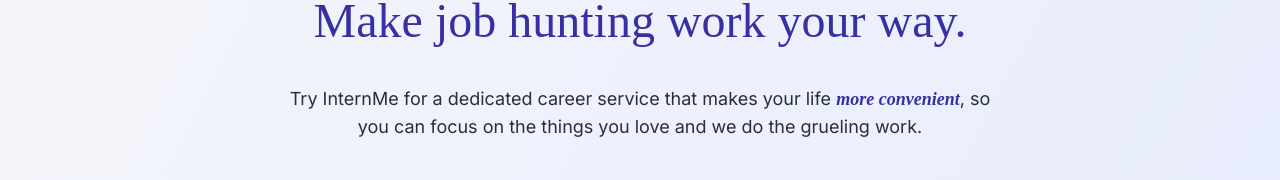
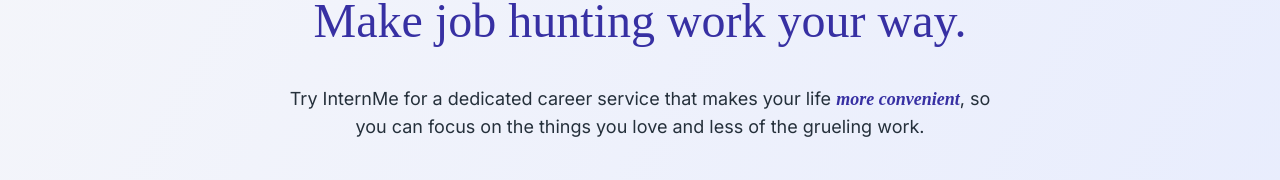
Before and after one commit to decypted/itme4, a Next.js app: page / in a window 1280 px wide. Shown: the part 286-466 px from the top of the page. Built offline with nearby package versions, Linux system fonts and the light colour scheme; a web font is replaced by a local one.

Commit message:
Eslint error

```diff
--- a/app/components/HeroSection/HeroSection.tsx
+++ b/app/components/HeroSection/HeroSection.tsx
@@ -69,7 +69,7 @@
                 Try InternMe for a dedicated career service that makes your life{' '}
                 <span className='volkhov font-semibold italic text-indigo-800'>
                   more convenient
-                </span>, so you can focus on the things you love and we do the grueling work.
+                </span>, so you can focus on the things you love and less of the grueling work.
               </motion.p>
 
               <motion.div
--- a/app/data/pricing.tsx
+++ b/app/data/pricing.tsx
@@ -1,7 +1,7 @@
 const Pricing = {
-    subscriptionTitle: ["Kynite", "Kynite", "Family"],
+    subscriptionTitle: ["Essential", "Professional", "Enterprise"],
     subscriptionPrice: {
-        monthly: ["$0/mo", "$8.99/mo", "$11.99/mo"],
+        monthly: ["$11.99/mo", "$29.99/mo", "$199.99/mo"],
         yearly: ["$0/yr", "$5.42/mo", "$9.99/mo"], // Example prices
         lifetime: ["$0/lifetime", "$129.99/lifetime", "$249.99/lifetime"], // Example prices
         yearlyDescription: ["$64.99 billed annually", "$119.99 billed annually"],
--- a/app/legal/terms-of-use/page.tsx
+++ b/app/legal/terms-of-use/page.tsx
@@ -1,8 +1,7 @@
 "use client"
 
 import React from 'react'
-import Link from 'next/link'
-import { GoArrowUpRight } from "react-icons/go";
+
 import { delay, motion } from 'framer-motion';
 
 
@@ -17,19 +16,7 @@
         opacity: 1,
         y:0,
     }}
-    const fadeInAnimationVariant2 = {
-      initial: {
-          opacity: 0,
-          y:-250,
 
-      },
-      animate: {
-          opacity: 1,
-          y:0,
-          zIndex: 30,
-      },
-
-}
   return (
 
     <div className='w-[100%] bg-gradient-to-br from-[#f5f6fa] to-[#e0e7ff] h-[100%]'>
@@ -98,7 +85,6 @@
                 className='text-black text-[13px] font-medium'>
 
                     These Legal Terms constitute a legally binding agreement made between you, whether personally or on behalf of an entity (&quot;you&quot;), and InternMe Corporation, concerning your access to and use of the Services. You agree that by accessing the Services, you have read, understood, and agreed to be bound by all of these Legal Terms. <span className='font-bold'>IF YOU DO NOT AGREE WITH ALL OF THESE LEGAL TERMS, THEN YOU ARE EXPRESSLY PROHIBITED FROM USING THE SERVICES AND YOU MUST DISCONTINUE USE IMMEDIATELY.</span>
-
                 </motion.p>
                 <motion.p
                 variants={fadeInAnimationVariant}
@@ -110,7 +96,7 @@
                 transition={{ duration: 1}}
                 className='text-black text-[13px] font-medium'>
 
-                    Supplemental terms and conditions or documents that may be posted on the Services from time to time are hereby expressly incorporated herein by reference. We reserve the right, in our sole discretion, to make changes or modifications to these Legal Terms from time to time. We will alert you about any changes by updating the &quot;Last updated&quot; date of these Legal Terms, and you waive any right to receive specific notice of each such change. It is your responsibility to periodically review these Legal Terms to stay informed of updates. You will be subject to, and will be deemed to have been made aware of and to have accepted, the changes in any revised Legal Terms by your continued use of the Services after the date such revised Legal Terms are posted.
+                    Supplemental terms and conditions or documents that may be posted on the Services from time to time are hereby expressly incorporated herein by reference. We reserve the right, in our sole discretion, to make changes or modifications to these Legal Terms from time to time. We will alert you about any changes by updating the &quot;Last updated&quot; date of these Legal Terms, and you waive any right to receive specific notice of each such change. It is your responsibility to periodically review these Legal Terms to stay informed of updates. You will be subject to, and will be deemed to have been made aware of and to have accepted, the changes in any revised Legal Terms by your continued use of the Services after the date such revised Legal Terms are posted.
 
 
                 </motion.p>
@@ -191,7 +177,7 @@
                 transition={{ duration: 1}}
                 className='text-black text-[13px] font-medium'>
 
-                    We are the owner or the licensee of all intellectual property rights in our Services, including all source code, databases, functionality, software, website designs, audio, video, text, photographs, and graphics in the Services (collectively, the &quot;Content&quot;), as well as the trademarks, service marks, and logos contained therein (the "Marks").
+                    We are the owner or the licensee of all intellectual property rights in our Services, including all source code, databases, functionality, software, website designs, audio, video, text, photographs, and graphics in the Services (collectively, the &quot;Content&quot;), as well as the trademarks, service marks, and logos contained therein (the &quot;Marks&quot;).
 
 
                 </motion.p>
```
